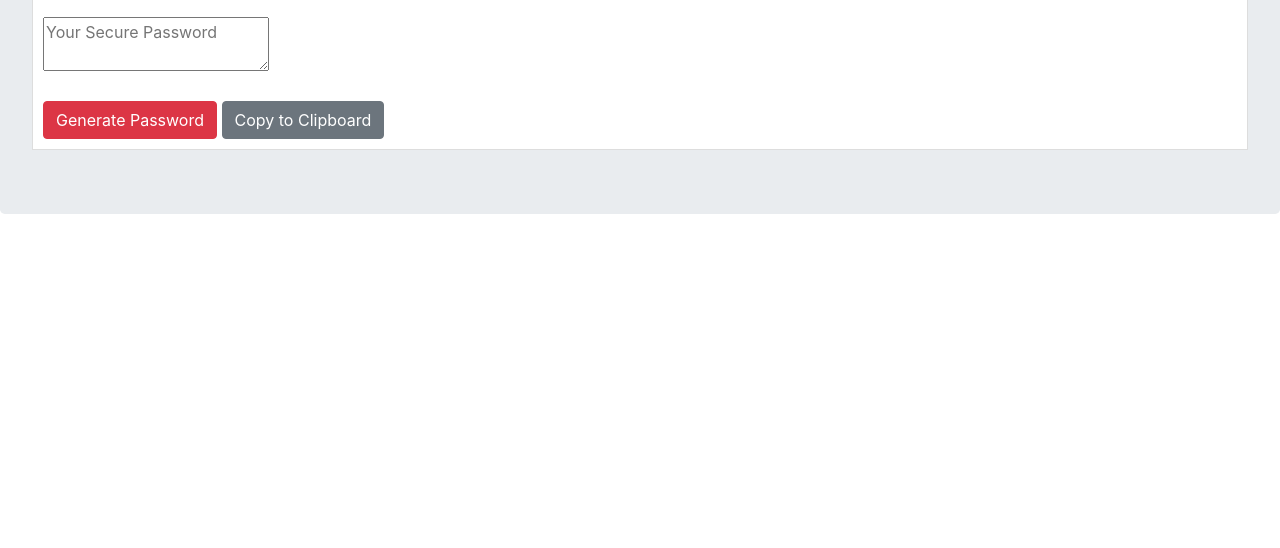
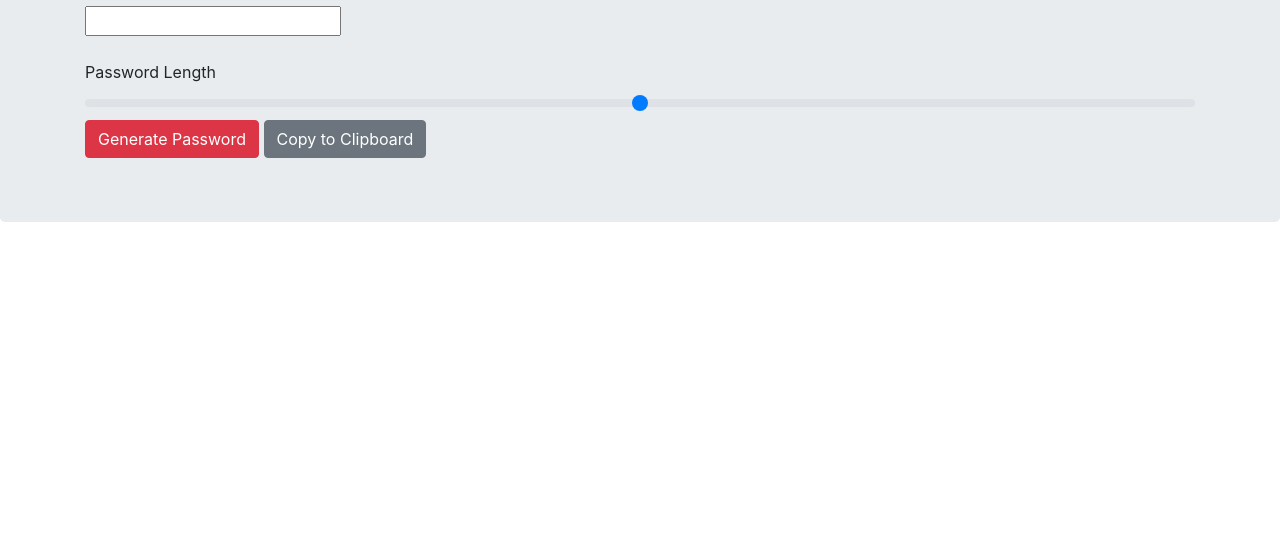
Before and after one commit to mr-andersen523/homework3, a plain HTML site: page index.html in a window 1280 px wide. Shown: the part 252-800 px from the top of the page. Drawn offline with nearby package versions, Linux system fonts and the light colour scheme.

Commit message:
added slider for password length

```diff
--- a/index.html
+++ b/index.html
@@ -14,17 +14,15 @@
         <br>
         <br>
 
-    <div class="container-fluid">
+    <div class="container">
 
     <h2>Generate a Password</h2>
     <br>
-    <textarea
-      readonly
-      id="password"
-      placeholder="Your Secure Password"
-      aria-label="Generated Password"
-    ></textarea>
+    <input type="text" id="display">
     <br>
+    <br>
+    <label for="customRange1">Password Length</label>
+    <input type="range" class="custom-range" id="customRange1">
     <br>
     <button type="button" class="btn btn-danger">Generate Password</button>
     <button type="button" class="btn btn-secondary">Copy to Clipboard</button>
```
